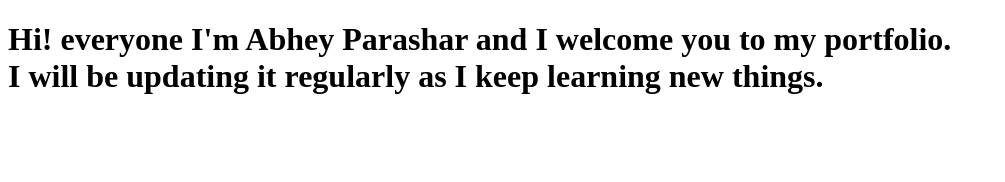
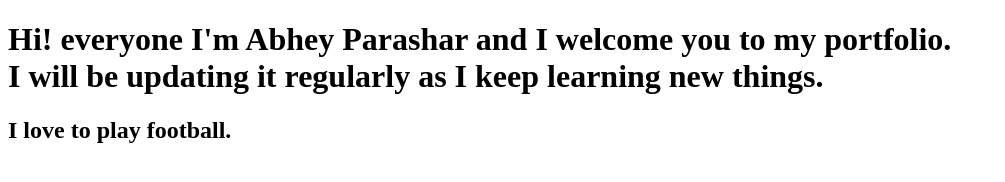
Before and after one commit to abheyparashar/abheyparashar.com, a plain HTML site: page index.html in a window 1280 px wide. Shown: the whole page, without its empty margins (0-1005 px from the left). Drawn offline with Linux system fonts and the light colour scheme.

Commit message:
updated hobbies

```diff
--- a/index.html
+++ b/index.html
@@ -8,5 +8,7 @@
 <body>
     <h1>Hi! everyone I'm Abhey Parashar and I welcome you to my portfolio.<br>
         I will be updating it regularly as I keep learning new things.</h1>
+
+    <h2>I love to play football.</h2>
 </body>
 </html>
```
